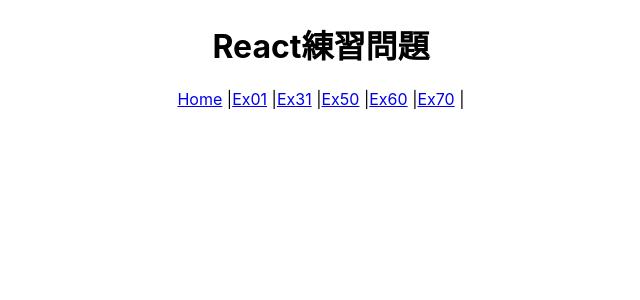
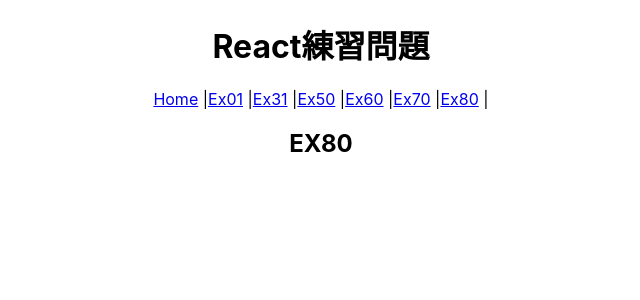
Before and after one commit to ryota-09/ex-react-app, a React (Create React App) app: page /ex80 in a window 1280 px wide. Shown: the top 300 px of the page, without its empty margins (319-959 px from the left). Built offline with nearby package versions, Linux system fonts and the light colour scheme; the HTML template or start-up script is replaced by a standard one.

Commit message:
ex80ルーティング完了

```diff
--- a/src/App.tsx
+++ b/src/App.tsx
@@ -15,6 +15,7 @@
           <Link to="/ex50">Ex50</Link> |
           <Link to="/ex60">Ex60</Link> |
           <Link to="/ex70">Ex70</Link> |
+          <Link to="/ex80">Ex80</Link> |
         </div>
         <Router />
       </BrowserRouter>
--- /dev/null
+++ b/src/components/Ex80.tsx
@@ -0,0 +1,7 @@
+export const Ex80 = () => {
+  return (
+    <div className="ex80">
+      <h2>EX80</h2>
+    </div>
+  );
+};
--- a/src/router/PageRoutes.tsx
+++ b/src/router/PageRoutes.tsx
@@ -4,6 +4,7 @@
 import { Ex50 } from "../components/Ex50";
 import { Ex60 } from "../components/Ex60";
 import { Ex70 } from "../components/Ex70";
+import { Ex80 } from "../components/Ex80";
 
 export const PageRoutes = [
   {
@@ -42,4 +43,10 @@
     exact: false,
     children: <Ex70 />,
   },
+  {
+    path: "/ex80",
+    name: "Ex80",
+    exact: false,
+    children: <Ex80 />,
+  },
 ];
```
